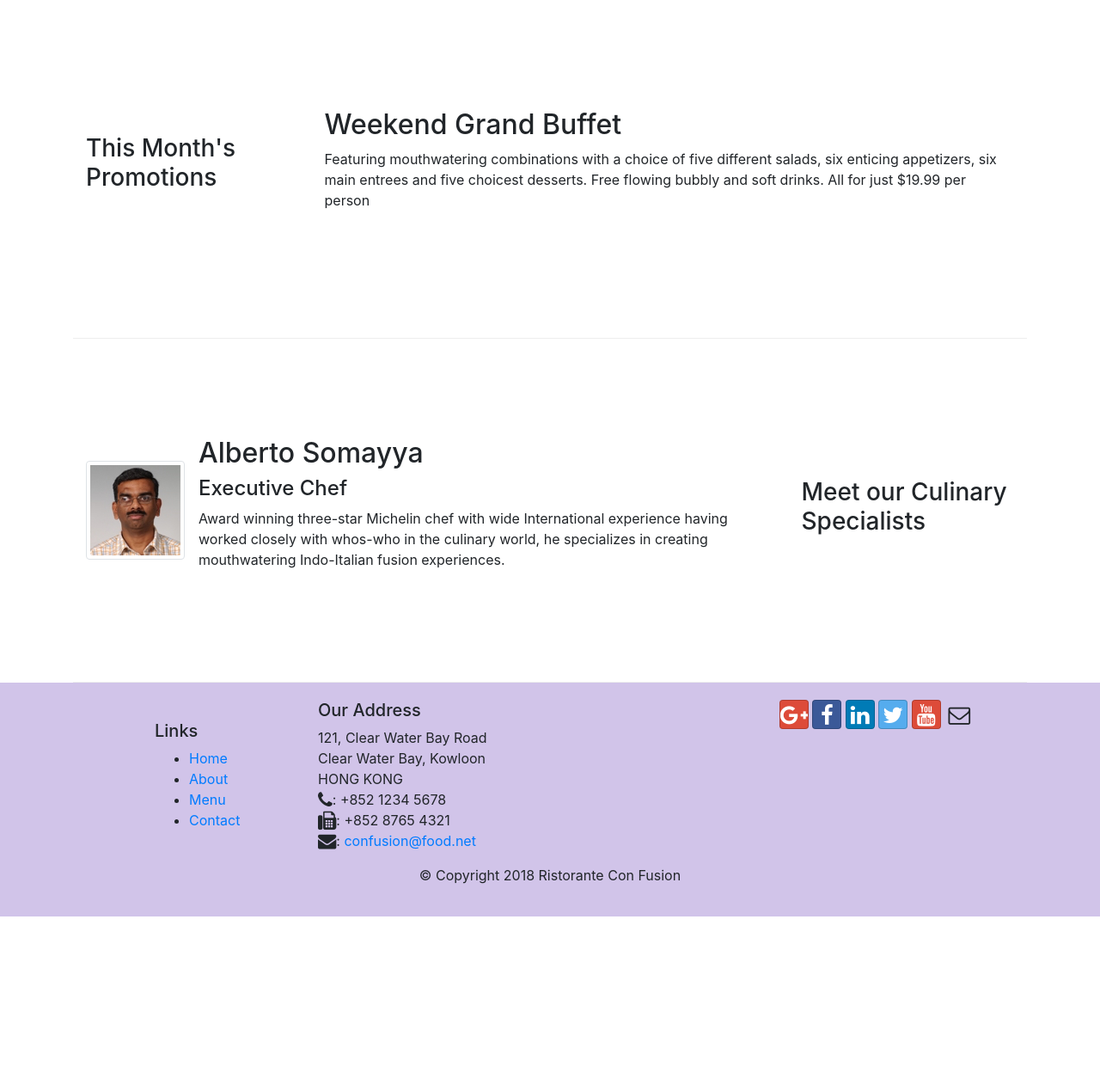
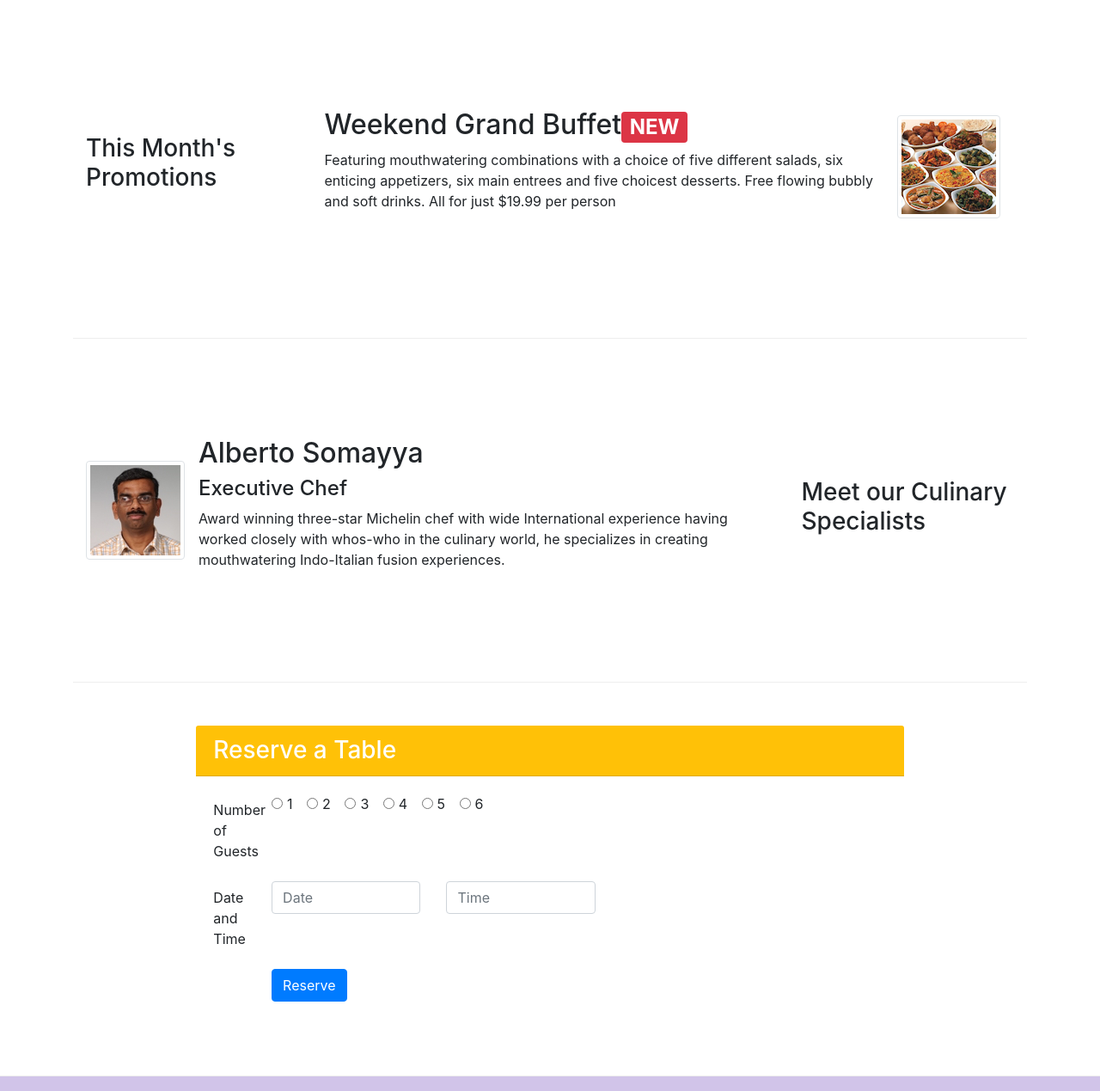
Before and after one commit to souravbhagat/Restaurant-Website, a website: page index.html in a window 1280 px wide. Shown: the part 740-2009 px from the top of the page at 86% size. Before the commit the page ends 1806 px from the top, so only its background shows below. Drawn offline with nearby package versions, Linux system fonts and the light colour scheme.

Commit message:
Assignment-2

```diff
--- a/index.html
+++ b/index.html
@@ -16,13 +16,15 @@
 </head>
 
 <body>
-    <nav class="navbar navbar-dark navbar-expand-sm bg-primary fixed-top">
+    <nav class="navbar navbar-dark navbar-expand-sm  fixed-top">
         <div class="container">
             <button class="navbar-toggler" type="button" data-toggle="collapse" data-target="#Navbar">
                 <span class="navbar-toggler-icon"></span>
             </button>
+           <div class="col align-items-start">
            <a class="navbar-brand" href="#"><img src="img/logo.png" height="30" width="41"></a>
-           <div class="collapse navbar-collapse" id="Navbar">
+           </div>
+           <div class="collapse navbar-collapse col align-items-start" id="Navbar">
                 <ul class="navbar-nav mr-auto">
                     <li class="nav-item active"><a class="nav-link" href="#"><span class="fa fa-home fa-lg"></span> Home</a></li>
                     <li class="nav-item"><a class="nav-link" href="./aboutus.html"><span class="fa fa-info fa-lg"></span> About</a></li>
@@ -35,13 +37,16 @@
 
     <header class="jumbotron">
         <div class="container">
-            <div class="row row-header">
-                <div class="col-12 col-sm-6">
+            <div class="row row-header ">
+                <div class="col-12 col-sm-6 text-white">
                     <h1>Ristorante con Fusion</h1>
                     <p>We take inspiration from the World's best cuisines, and create a unique fusion experience. Our lipsmacking creations will tickle your culinary senses!</p>
                 </div>
-                <div class="col-12 col-sm align-self-center">
+                 <div class="col-12 col-sm-3 align-self-center">
                     <img src="img/logo.png" class="img-fluid">
+                 </div>
+                 <div class="col-12 col-sm-3 align-self-center justify-content-center">
+                    <button type="button" class="btn btn-warning btn-sm btn-block" onclick="window.location.href='#form1'">Reserve Table</button>
                 </div>
             </div>
         </div>
@@ -57,7 +62,7 @@
                     <img class="d-flex mr-3 img-thumbnail align-self-center"
                             src="img/uthappizza.png" alt="Uthappizza">
                     <div class="media-body">
-                        <h2 class="mt-0">Uthappizza<span class="badge badge-danger">HOT</span><span class="badge badge-pill badge-secondary">$4.99</span></h2>
+                        <h2 class="mt-0 col-10">Uthappizza<span class="badge badge-danger">HOT</span><span class="badge badge-pill badge-secondary">$4.99</span></h2>
                         <p class="d-none d-sm-block">A unique combination of Indian Uthappam (pancake) and
                             Italian pizza, topped with Cerignola olives, ripe vine
                             cherry tomatoes, Vidalia onion, Guntur chillies and
@@ -74,8 +79,14 @@
                 <h3>This Month's Promotions</h3>
             </div>
             <div class="col col-sm col-md">
-                <h2>Weekend Grand Buffet</h2>
-                <p>Featuring mouthwatering combinations with a choice of five different salads, six enticing appetizers, six main entrees and five choicest desserts. Free flowing bubbly and soft drinks. All for just $19.99 per person </p>
+                <div class="media">
+                 <div class="media-body">
+                   <h2 class="mt-0">Weekend Grand Buffet<span class="badge badge-danger"> NEW</span></h2>
+                   <p class="d-none d-sm-block">Featuring mouthwatering combinations with a choice of five different salads, six enticing appetizers, six main entrees and five choicest desserts. Free flowing bubbly and soft drinks. All for just $19.99 per person </p>
+                 </div>
+                    <img class="d-flex mr-3 img-thumbnail align-self-center"
+                            src="img/buffet.png" alt="buffet">
+                </div>
             </div>
         </div>
 
@@ -98,6 +109,74 @@
                     </div>
                 </div>
             </div>
+        </div>
+    </div>
+    <div class="row row-content">
+        <div class="col-12 col-sm-8 offset-sm-2">
+            <a id="form1">
+            <div class="cards" >
+                <h3 class="card-header bg-warning text-white">Reserve a Table</h3>
+                <div class="card-body">
+                    <form>
+                        <div class="form-group row">
+                            <label for="numberofguests" class="col-12 col-md-1 col-form-label">Number of Guests</label>
+                            <div class="col-10 col-md-10">
+                                <div class="form-check form-check-inline">
+                                    <input class="form-check-input" type="radio" value="option1" id="defaultCheck1">
+                                    <label class="form-check-label" for="defaultCheck1">
+                                      1
+                                    </label>
+                                </div>
+                                <div class="form-check form-check-inline">
+                                    <input class="form-check-input" type="radio" value="option2" id="defaultCheck2">
+                                    <label class="form-check-label" for="defaultCheck2">
+                                      2
+                                    </label>
+                                </div>
+                                <div class="form-check form-check-inline">
+                                    <input class="form-check-input" type="radio" value="option3" id="defaultCheck3">
+                                    <label class="form-check-label" for="defaultCheck3">
+                                      3
+                                    </label>
+                                </div>
+                                <div class="form-check form-check-inline">
+                                    <input class="form-check-input" type="radio" value="option4" id="defaultCheck4">
+                                    <label class="form-check-label" for="defaultCheck4">
+                                      4
+                                    </label>
+                                </div>
+                                <div class="form-check form-check-inline">
+                                    <input class="form-check-input" type="radio" value="option5" id="defaultCheck5">
+                                    <label class="form-check-label" for="defaultCheck5">
+                                      5
+                                    </label>
+                                </div>
+                                <div class="form-check form-check-inline">
+                                    <input class="form-check-input" type="radio" value="option6" id="defaultCheck6">
+                                    <label class="form-check-label" for="defaultCheck6">
+                                      6
+                                    </label>
+                                </div>
+                            </div>
+                        </div>
+                        <div class="form-group row">
+                            <label for="datetime" class="col-12 col-md-1 col-form-label">Date and Time</label>
+                            <div class="col-12 col-md-3">
+                                <input type="datetime" class="form-control" id="date" name="date" placeholder="Date">
+                            </div>
+                            <div class="col-12 col-md-3">
+                                <input type="datetime" class="form-control" id="time" name="time" placeholder="Time">
+                            </div>
+                        </div>
+                        <div class="form-group row">
+                            <div class="offset-md-1 col-md-10">
+                                <button type="submit" class="btn btn-primary">Reserve</button>
+                            </div>
+                        </div>
+                    </form>
+                </div>
+            </div>
+        </a>
         </div>
     </div>
 
```
